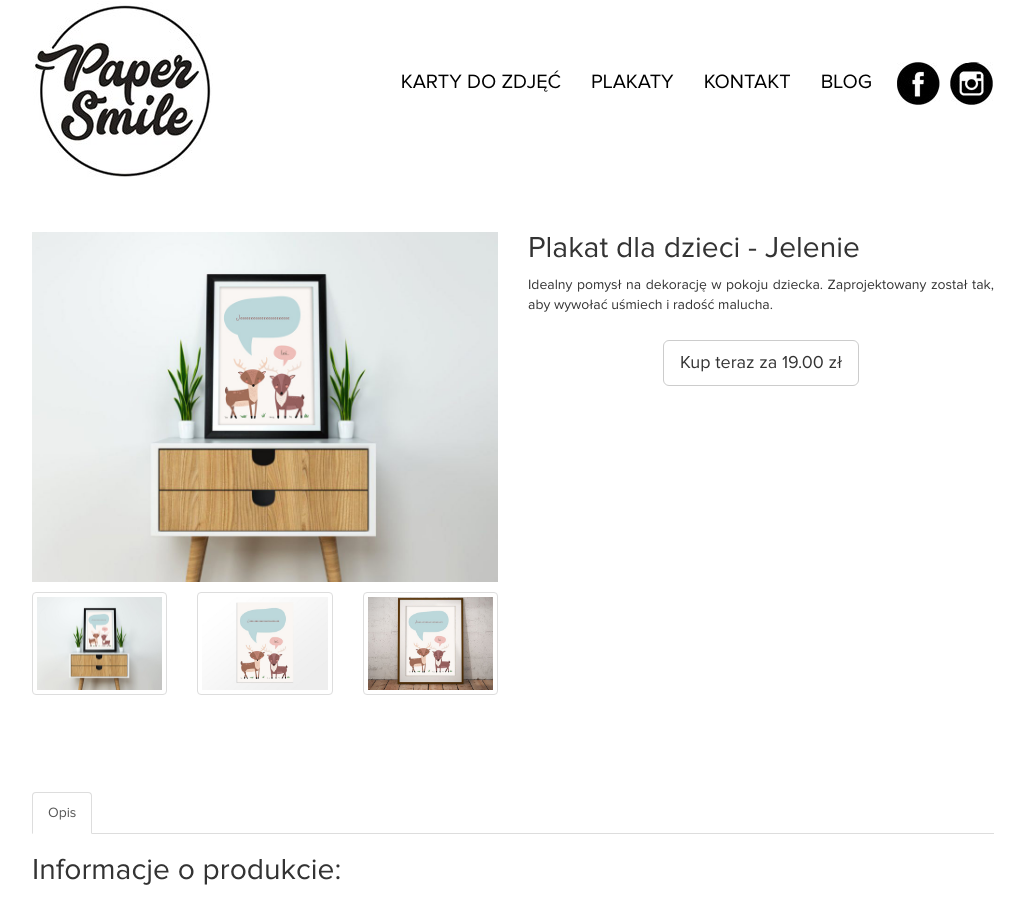
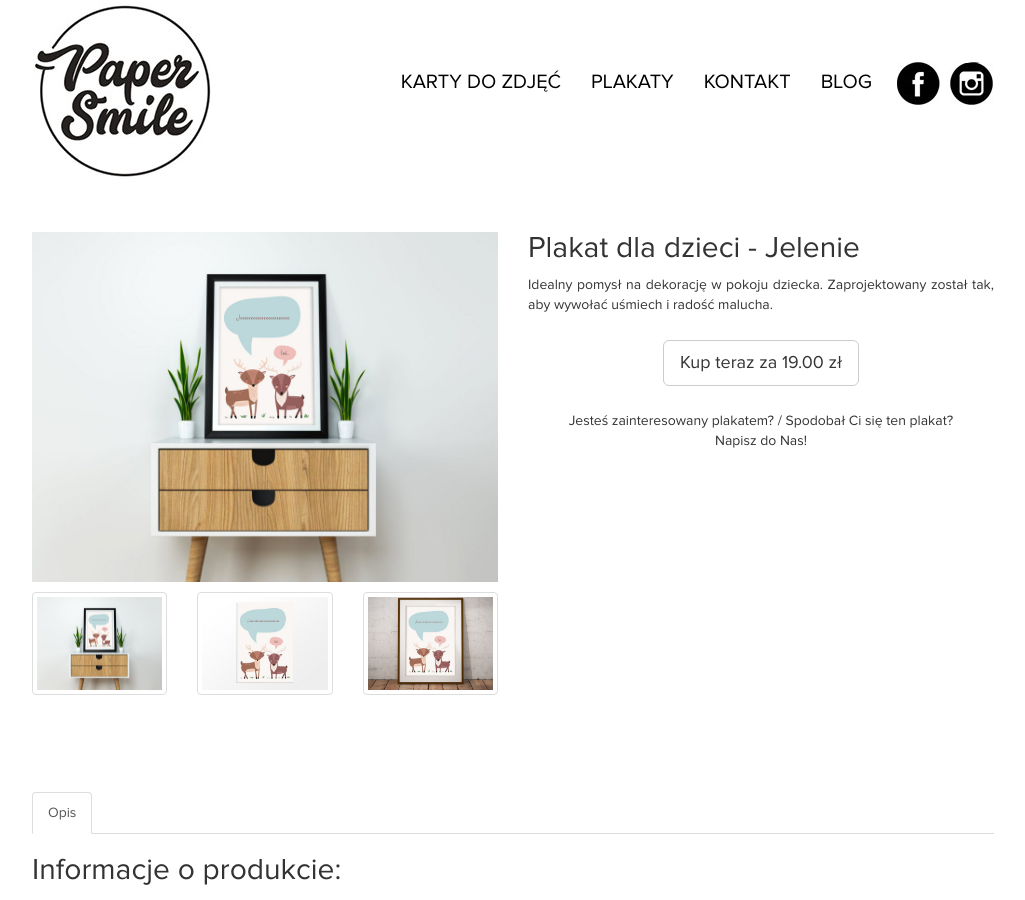
Before and after one commit to lukaszkomar/papersmile.pl, a Jekyll site: the page built from plakat-jelenie.html, in a window 1280 px wide and 900 px high. Shown: the whole window, without its empty margins (127-1152 px from the left). Built offline with Jekyll 4.4.1, drawn with Linux system fonts in a browser that asks for light colours; nearby versions of some CDN libraries.

Commit message:
plakaty kup off

```diff
--- a/_layouts/plakaty.html
+++ b/_layouts/plakaty.html
@@ -34,13 +34,17 @@
     {% if site.produkty.plakaty[page.configKey].howItWorksParagraphA %}<p class="text-justify">{{ site.produkty.plakaty[page.configKey].howItWorksParagraphA }}</p>{% endif %}
     {% if site.produkty.plakaty[page.configKey].howItWorksParagraphB %}<p class="text-justify">{{ site.produkty.plakaty[page.configKey].howItWorksParagraphB }}</p>{% endif %}
 
-    {% if site.produkty.plakaty[page.configKey].price %}
+    {% if site.produkty.plakaty[page.configKey].price && 0 %}
     <p class="text-center mt25">
       <a href="{{site.produkty.plakaty[page.configKey].allegro}}" class="btn btn-default btn-lg" role="button" target="_blank">
         Kup teraz za {{site.produkty.plakaty[page.configKey].price}} zł
       </a>
     </p>
     {% endif %}
+    <p class="text-center mt25">
+    Jesteś zainteresowany plakatem? / Spodobał Ci się ten plakat?<br/>
+    Napisz do Nas!
+    </p>
   </div>
 </div>
 
```
